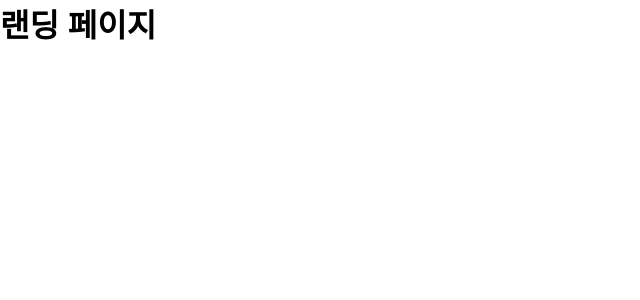
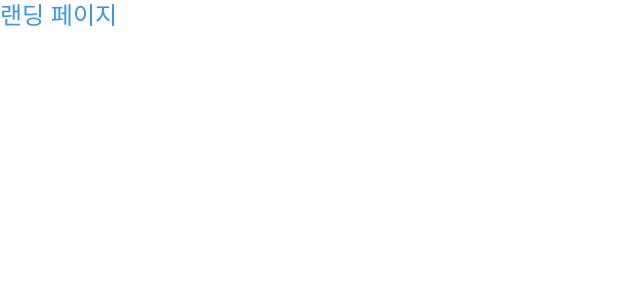
Before and after one commit to qpalkim/pandamarket, a React (Vite) app: page / in a window 1280 px wide. Shown: the top 300 px of the page, without its empty margins (0-640 px from the left). Built offline with nearby package versions, Linux system fonts and the light colour scheme; a web font is replaced by a local one.

Commit message:
🔨  style: 끝줄 추가 및 css 스타일 테스트

```diff
--- /dev/null
+++ b/src/pages/HomePage/HomePage.module.scss
@@ -0,0 +1,17 @@
+@use "@/styles/variables" as *;
+
+.container {
+  color: $primary-100;
+  font-size: $font-2xl;
+  line-height: $line-2xl;
+
+  @include tablet {
+    color: red;
+    font-size: $font-xl;
+  }
+
+  @include mobile {
+    color: green;
+    font-size: $font-md;
+  }
+}
--- a/src/pages/HomePage/HomePage.tsx
+++ b/src/pages/HomePage/HomePage.tsx
@@ -1,7 +1,9 @@
+import styles from "./HomePage.module.scss";
+
 export default function HomePage() {
   return (
-    <main>
-      <h1>랜딩 페이지</h1>
-    </main>
+    <div className={styles.container}>
+      <div>랜딩 페이지</div>
+    </div>
   )
 }
```
Also changed, not shown: src/App.tsx (line endings or trailing spaces), src/pages/BoardsPage/BoardsPage.tsx (line endings or trailing spaces), src/pages/ItemsPage/ItemsPage.tsx (line endings or trailing spaces), src/pages/LoginPage/LoginPage.tsx (line endings or trailing spaces), src/pages/SignUpPage/SignUpPage.tsx (line endings or trailing spaces), src/router/Router.tsx (line endings or trailing spaces), 1 other file (tests, documents, lock files or other folders).
